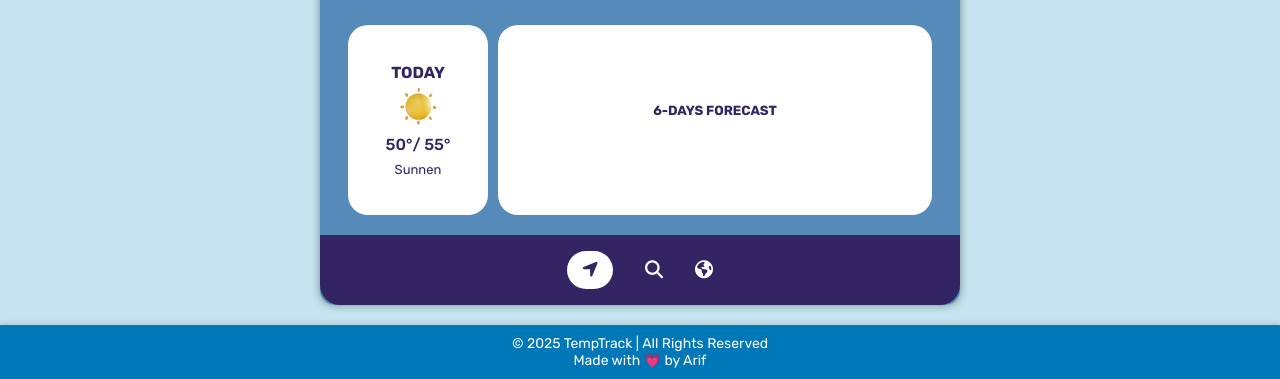
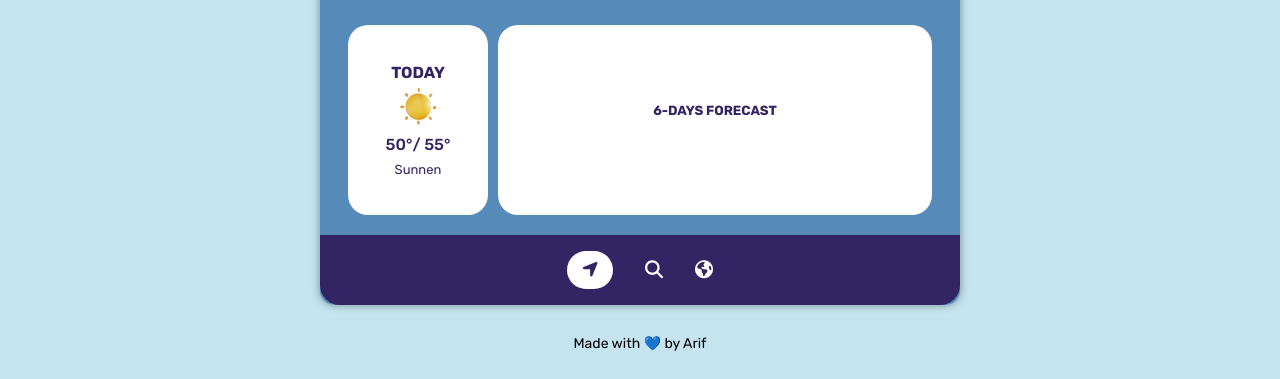
Before and after one commit to arifansari2898-glitch/weather-by-me, a plain HTML site: page index.html in a window 1280 px wide. Shown: the part 711-1090 px from the top of the page. Drawn offline with Linux system fonts and the light colour scheme.

Commit message:
Update footer text for consistency and clarity

```diff
--- a/css/search.css
+++ b/css/search.css
@@ -222,11 +222,10 @@ h3 {
     height: 120px;
   }
 }
-.footer {
-  background: #0077b6;
-  color: white;
+ .footer{
+
   text-align: center;
   padding: 10px 20px;
   font-size: 14px;
-  box-shadow: 0 -2px 5px rgba(0,0,0,0.1);
+
 }
--- a/css/style.css
+++ b/css/style.css
@@ -250,11 +250,10 @@ nav ul li a {
     border: 1px solid var(--font-color-main);
   }
 }
-.footer {
-  background: #0077b6;
-  color: white;
+.footer{
+
   text-align: center;
   padding: 10px 20px;
   font-size: 14px;
-  box-shadow: 0 -2px 5px rgba(0,0,0,0.1);
+
 }
--- a/css/world.css
+++ b/css/world.css
@@ -208,11 +208,10 @@ nav ul li a {
     border-radius: 0 0 20px 20px;
   }
 }
-.footer {
-  background: #0077b6;
-  color: white;
+.footer{
+
   text-align: center;
   padding: 10px 20px;
   font-size: 14px;
-  box-shadow: 0 -2px 5px rgba(0,0,0,0.1);
+
 }
--- a/index.html
+++ b/index.html
@@ -27,7 +27,7 @@
     <div class="weather-description">
       <div class="show-metric" id="metric">0°</div>
       <div class="weather-details">
-        <div class="weather-main" id="weather-main">Sunnen</div>
+        <!-- <div class="weather-main" id="weather-main">Sunnen</div> -->
         <div class="h-f">
           <div class="show-humidity">H: <span id="humidity">60</span></div>
           ||
@@ -68,8 +68,8 @@
     </nav>
   </div>
   <footer class="footer">
-    <p>© 2025 TempTrack | All Rights Reserved</p>
-    <p>Made with 💗 by Arif</p>
+
+    <p>Made with 💙 by Arif</p>
   </footer>
   <script src="js/main.js"></script>
 </body>
```
Also changed, not shown: search.html (+2 -2 lines), world.html (+2 -2 lines).
